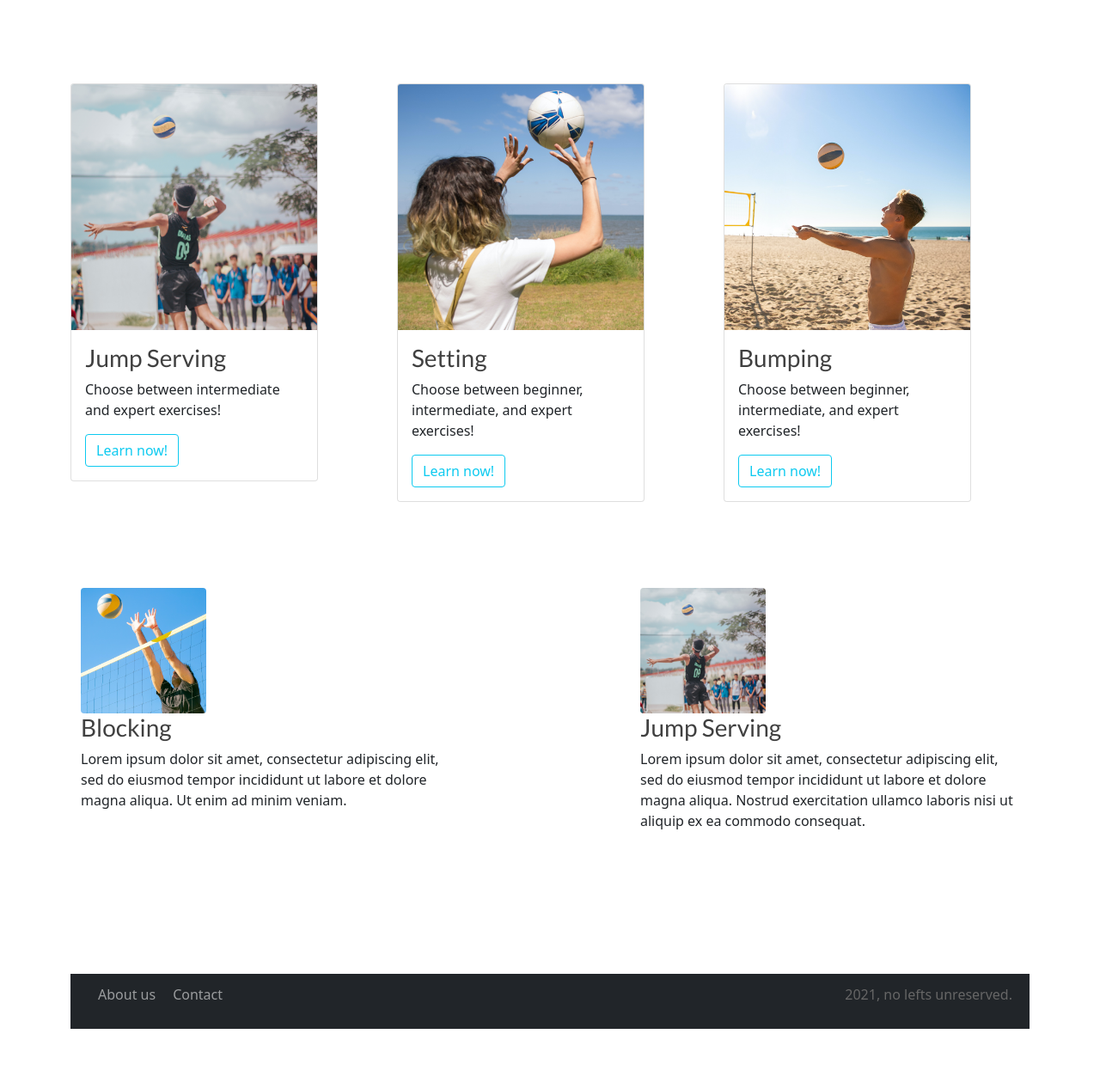
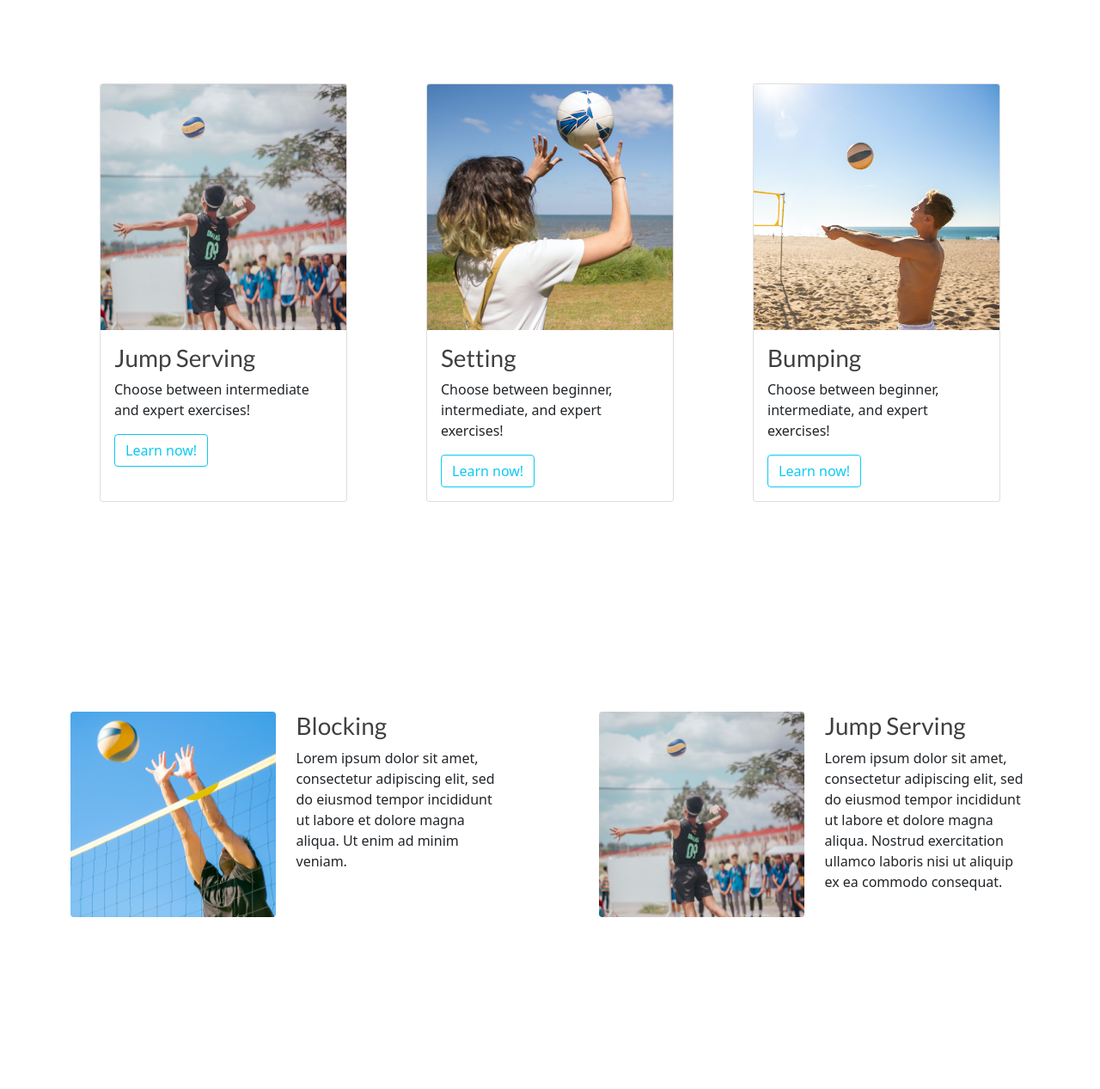
Before and after one commit to JoshuaPene/Grid, a plain HTML site: page src/index.html in a window 1280 px wide. Shown: the part 793-2060 px from the top of the page at 86% size. Before the commit the page ends 1990 px from the top, so only its background shows below. Drawn offline with nearby package versions, Linux system fonts and the light colour scheme.

Commit message:
I have made my final edits.

```diff
--- a/src/index.html
+++ b/src/index.html
@@ -16,9 +16,9 @@
         <a class="navbar-brand" href="index.html"><img src="images/volleyball.png"/></a>
           <div class="collapse navbar-collapse" id="navbarNavAltMarkup" style="justify-content: flex-end; padding-right: 70px;">
             <span class="navbar-nav">
-              <a class="nav-item nav-link active" href="#"> Home <span class="sr-only"></span></a>
-              <a class="nav-item nav-link" href="#">Features</a>
-              <a class="nav-item nav-link" href="#">Pricing</a>
+              <a class="nav-item nav-link active" href="#">Exercises<span class="sr-only"></span></a>
+              <a class="nav-item nav-link" href="#">Schedule</a>
+              <a class="nav-item nav-link" href="#">Messaging</a>
             </span>
           </div>
       </nav>
@@ -28,7 +28,7 @@
     <div class="container justify-content-center">
       <h1>Volleyball Exercises</h1>
       <div class="row">
-        <div class="card-deck col-md-4">
+        <div class="card-deck col-md-4 d-flex justify-content-center">
           <div class="card text-left" style="width: 18rem;">
             <img class="card-img-top" src="images/serve.png" alt="Card image cap">
               <div class="card-body">
@@ -38,7 +38,7 @@
               </div>
             </div>
           </div>
-        <div class="col-md-4">
+        <div class="col-md-4 d-flex justify-content-center">
           <div class="card text-left" style="width: 18rem;">
             <img class="card-img-top" src="images/dive.png" alt="Card image cap">
               <div class="card-body">
@@ -48,7 +48,7 @@
               </div>
           </div>
         </div>
-        <div class="card-deck col-md-4">
+        <div class="card-deck col-md-4 d-flex justify-content-center">
           <div class="card text-left" style="width: 18rem;">
             <img class="card-img-top" src="images/block.png" alt="Card image cap">
               <div class="card-body">
@@ -61,7 +61,7 @@
       </div>
 
       <div class="row">
-        <div class="card-deck col-md-4">
+        <div class="card-deck col-md-4 d-flex justify-content-center">
           <div class="card text-left" style="width: 18rem;">
               <img class="card-img-top" src="images/jumpserve.png" alt="Card image cap">
                 <div class="card-body">
@@ -71,7 +71,7 @@
                 </div>
           </div>
         </div>
-        <div class="card-deck col-md-4">
+        <div class="card-deck col-md-4 d-flex justify-content-center">
           <div class="card text-left" style="width: 18rem;">
             <img class="card-img-top" src="images/setting.png" alt="Card image cap">
               <div class="card-body">
@@ -81,7 +81,7 @@
               </div>
           </div>
         </div>
-        <div class="card-deck col-md-4">
+        <div class="card-deck col-md-4 d-flex justify-content-center">
           <div class="card text-left" style="width: 18rem;">
             <img class="card-img-top" src="images/bump.png" alt="Card image cap">
               <div class="card-body">
@@ -92,24 +92,25 @@
           </div>
         </div>
       </div>
+    </div>
 
 
     <div class="container">
-      <div class="row">
-        <div class="sizing col-md-5">
-          <img src="images/block.png" class="rounded float-left">
-          <div class= "text-box">
-            <h3>Blocking</h3>
-              <p>Lorem ipsum dolor sit amet, consectetur adipiscing elit, sed do eiusmod tempor incididunt ut labore et dolore magna aliqua.
-                Ut enim ad minim veniam.</p>
+      <div class="row" style="padding-bottom: 100px;">
+        <div class="sizing col-md-6" style="padding-right: 5%;">
+              <div class="row">
+                <div class=col-md-6><img src="images/block.png" class="rounded float-left"></div>
+                <div class=col-md-6><div class= "text-box"><h3>Blocking</h3>
+                  <p>Lorem ipsum dolor sit amet, consectetur adipiscing elit, sed do eiusmod tempor incididunt ut labore et dolore magna aliqua.
+                    Ut enim ad minim veniam.</p></div></div>
           </div>
         </div>
-        <div class="sizing col-md-5 offset-md-2">
-          <img src="images/jumpserve.png" class="rounded float-left">
-          <div class= "text-box">
-            <h3>Jump Serving</h3>
+        <div class="sizing col-md-6" style="padding-left: 5%;">
+          <div class="row">
+            <div class=col-md-6><img src="images/jumpserve.png" class="rounded float-left"></div>
+            <div class=col-md-6><div class= "text-box"><h3>Jump Serving</h3>
               <p>Lorem ipsum dolor sit amet, consectetur adipiscing elit, sed do eiusmod tempor incididunt ut labore et dolore magna aliqua.
-                Nostrud exercitation ullamco laboris nisi ut aliquip ex ea commodo consequat.</p>
+                Nostrud exercitation ullamco laboris nisi ut aliquip ex ea commodo consequat.</p></div></div>
           </div>
         </div>
       </div>
@@ -118,7 +119,7 @@
 
     <footer>
       <div class="foot bg-dark">
-      <ul class="foot-list float-left" >
+      <ul class="foot-list float-left" style="padding-top: 12px;">
         <li><a href="#">About us</a></li>
         <li><a href="#">Contact</a></li>
       </ul>
--- a/src/styles.css
+++ b/src/styles.css
@@ -126,5 +126,5 @@ h4{
 }
 
 .sizing img{
-  width: 33%;
+  width: 100%;
 }
```
